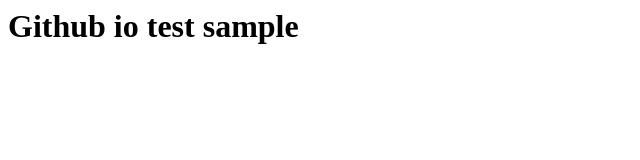
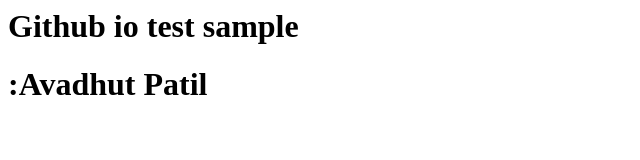
Before and after one commit to MadAcp/avadhut.github.io, a plain HTML site: page index.html in a window 1280 px wide. Shown: the whole page, without its empty margins (0-640 px from the left). Drawn offline with Linux system fonts and the light colour scheme.

Commit message:
Update index.html

```diff
--- a/index.html
+++ b/index.html
@@ -1,3 +1,6 @@
 <html>
-<body><h1>Github io test sample</h1></body>
+<body>
+<h1>Github io test sample</h1>
+<h1>:Avadhut Patil</h1>
+</body>
 </html>
```
